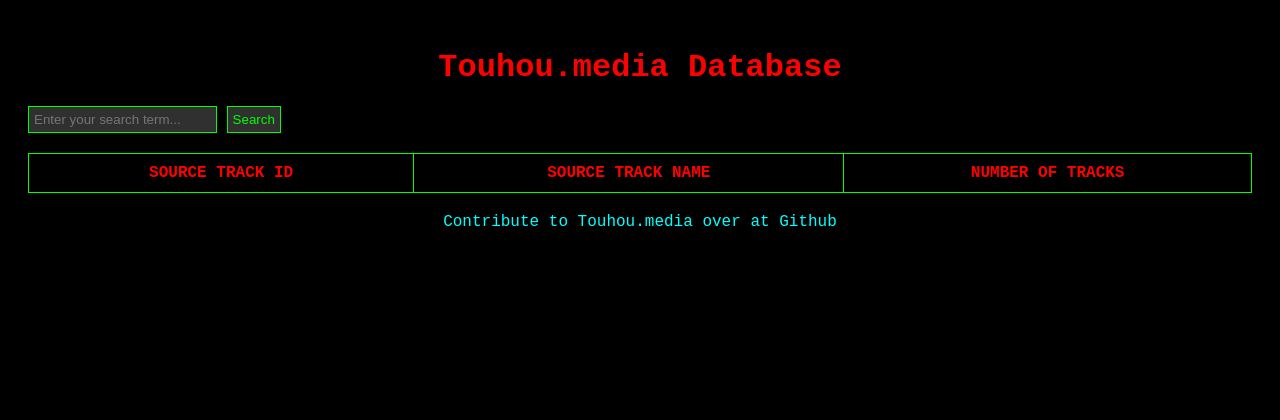
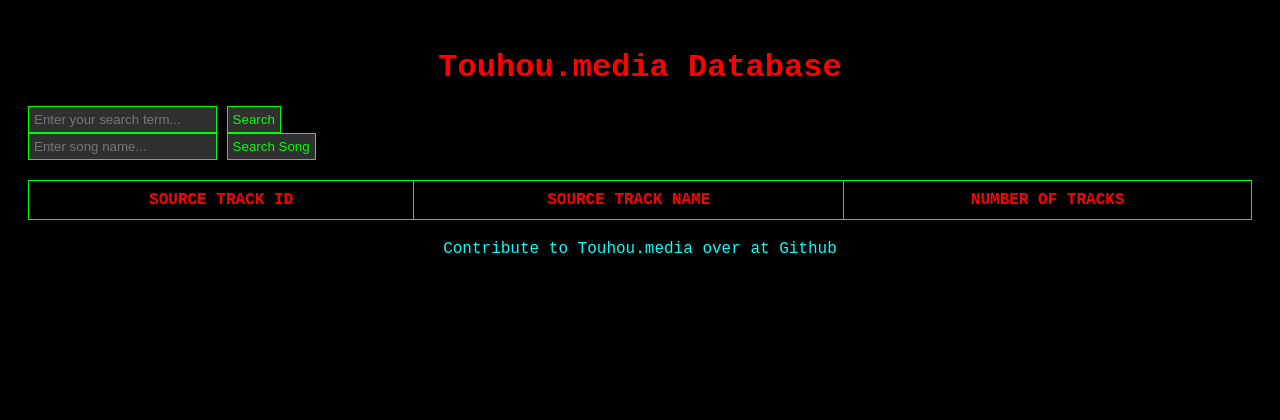
Before and after one commit to solaasan/Touhou-Music-Database, a Flask app: template site/templates/search.html in a window 1280 px wide. Shown: the top 420 px of the page. Run offline with Flask 3, Linux system fonts and the light colour scheme; the template is opened without the code that fills it, so the values that code supplies are empty.

Commit message:
Forward searching
Testing updates to forward searching

```diff
--- a/site/app.py
+++ b/site/app.py
@@ -7,6 +7,7 @@ from sqlalchemy.orm import sessionmaker, relationship
 from sqlalchemy import Column, Integer, Text, ForeignKey
 from sqlalchemy.orm import declarative_base
 from sqlalchemy.sql import func, desc
+from sqlalchemy import literal, or_
 import re
 
 Base = declarative_base()
@@ -54,6 +55,109 @@ app.config['CSV_FILENAME'] = "results.csv"
 app.config['SESSION_PERMANENT'] = False
 app.config['SESSION_TYPE'] = 'filesystem'
 Session(app)
+
+@app.route('/search-song', methods=['GET', 'POST'])
+def search_song():
+    engine = create_engine("sqlite:///touhou-music.db")
+    Session = sessionmaker(bind=engine)
+    song_name = request.args.get('song', '')
+
+    if song_name != '':
+        query = "%{}%".format(song_name)
+        with Session() as session:
+            results = session.execute(
+                session.query(
+                    Tracks.name,
+                    SongTrackArtistIndex.name,
+                    ReleaseCircleIndex.name,
+                    AlbumsIndex.album_name,
+                    AlbumsIndex.url_links,
+                    AlbumsIndex.genre
+                ).join(
+                    TrackVsSourceIndex, Tracks.id == TrackVsSourceIndex.track_id
+                ).join(
+                    SourceTracks, TrackVsSourceIndex.source_track_id == SourceTracks.id
+                ).join(
+                    SongTrackArtistIndex, Tracks.songtrack_artist_id == SongTrackArtistIndex.id
+                ).join(
+                    ReleaseCircleIndex, Tracks.release_circle_id == ReleaseCircleIndex.id
+                ).join(
+                    AlbumsIndex, Tracks.album_id == AlbumsIndex.id
+                ).filter(or_(Tracks.name.like(query),
+                             AlbumsIndex.album_name.like(query),
+                             ReleaseCircleIndex.name.like(query),
+                             SongTrackArtistIndex.name.like(query),
+                             SourceTracks.name.like(query)))       # Filtered by like
+                .order_by(
+                    ReleaseCircleIndex.name
+                )
+            )
+            fetched_results = results.fetchall()
+            flask_session['fetched_results'] = [[r if i!=5 else 'Not Available' for i, r in enumerate(row)]  for row in fetched_results]
+        return render_template('results-songs.html', results=fetched_results, query=song_name)
+
+    else:
+        with Session() as session:
+            source_tracks = session.execute(
+                session.query(
+                    SourceTracks.id,
+                    SourceTracks.name,
+                    func.count(TrackVsSourceIndex.track_id).label('count')
+                ).join(
+                    TrackVsSourceIndex, SourceTracks.id == TrackVsSourceIndex.source_track_id
+                ).group_by(
+                    SourceTracks.id
+                ).order_by(
+                    desc('count')
+                )
+            ).fetchall()
+
+        return render_template('search.html', source_tracks=source_tracks)
+
+@app.route('/download_song_csv', methods=['GET'])
+def download_song_csv():
+    song_name = request.args.get('song_name', '')
+    if song_name != '':
+        query = "%{}%".format(song_name)
+        with Session() as session:
+            results = session.query(
+                Tracks.name,
+                SongTrackArtistIndex.name,
+                ReleaseCircleIndex.name,
+                AlbumsIndex.album_name,
+                AlbumsIndex.url_links,
+                AlbumsIndex.genre
+            ).join(
+                TrackVsSourceIndex, Tracks.id == TrackVsSourceIndex.track_id
+            ).join(
+                SourceTracks, TrackVsSourceIndex.source_track_id == SourceTracks.id
+            ).join(
+                SongTrackArtistIndex, Tracks.songtrack_artist_id == SongTrackArtistIndex.id
+            ).join(
+                ReleaseCircleIndex, Tracks.release_circle_id == ReleaseCircleIndex.id
+            ).join(
+                AlbumsIndex, Tracks.album_id == AlbumsIndex.id
+            ).filter(
+                Tracks.name.like(query)
+            ).order_by(
+                ReleaseCircleIndex.name
+            )
+            fetched_results = results.fetchall()
+
+        csv_file = StringIO()
+        writer = csv.writer(csv_file)
+        writer.writerow(["Track Name", "Track Artist", "Album Artist", "Album Name", "URL", "Album Genre"])
+        writer.writerows(fetched_results)
+        csv_file.seek(0)
+        response = make_response(csv_file.getvalue())
+        filename = f"{song_name}_results.csv"
+        response.headers.set('Content-Disposition', 'attachment', filename=filename)
+        response.mimetype='text/csv'
+        return response
+    else:
+        return redirect(url_for('search_song'))
+
+
 
 @app.route('/download_csv/<int:source_track_id>', methods=['GET'])
 def download_csv(source_track_id):
--- a/site/templates/search.html
+++ b/site/templates/search.html
@@ -12,6 +12,10 @@
 <form action="{{ url_for('search2') }}" method="get">
     <input type="text" name="query" placeholder="Enter your search term..." pattern="\d{1,4}" required title="Please enter upto 4 numbers.">
     <input type="submit" value="Search">
+</form>
+<form action="{{ url_for('search_song') }}" method="get">
+    <input type="text" name="song" placeholder="Enter song name..." pattern=".{1,40}" required title="Please enter a song name">
+    <input type="submit" value="Search Song">
 </form>
 <table>
   <tr>
```
Also changed, not shown: site/templates/results-songs.html (added, +32 -0 lines).
